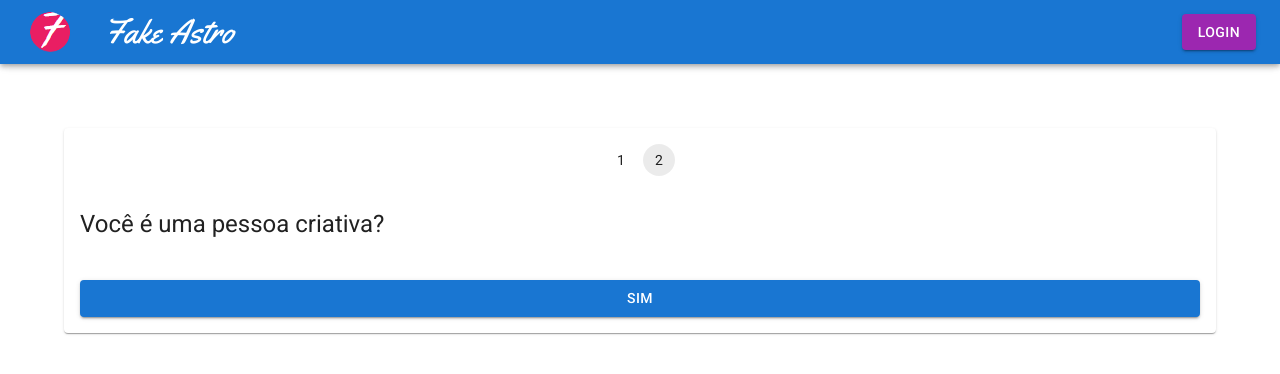
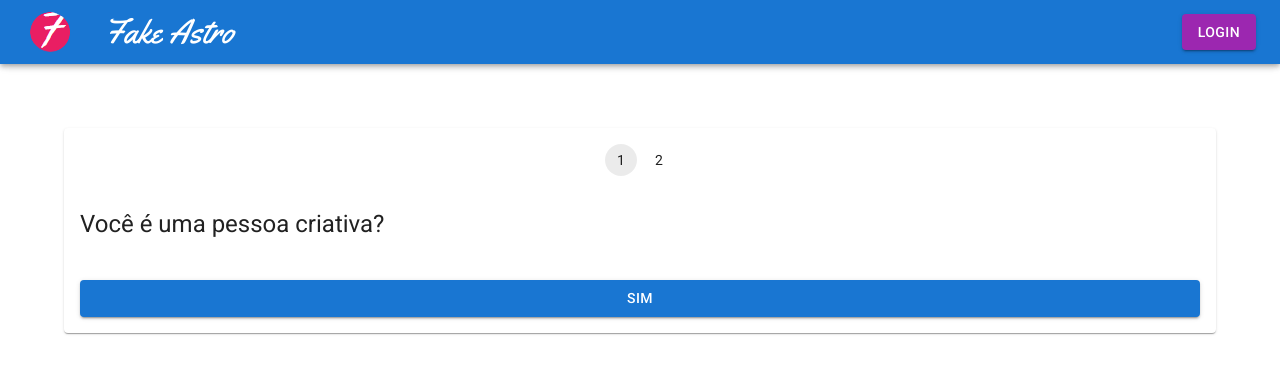
Before and after one commit to gabriel-moura2/fake-astro, a Next.js app: page /quiz/egoNeed in a window 1280 px wide. Both pictures are taken after a click on the button "INICIAR QUIZ". Shown: the top 374 px of the page. Built offline with nearby package versions, Linux system fonts and the light colour scheme.

Commit message:
Deletar scrolling da página principal

```diff
--- a/pages/index.jsx
+++ b/pages/index.jsx
@@ -10,7 +10,7 @@ export default function Home() {
 				<meta name="description" content="Generated by create next app" />
 			</Head>
 			<main>
-				<Box sx={{display: 'flex', flexWrap: 'wrap', justifyContent: 'space-around', alignItems: 'center', height: '100vh', backgroundSize: 'cover', backgroundRepeat: 'no-repeat', backgroundImage: 'url(background.jpg)'}}>
+				<Box sx={{display: 'flex', flexWrap: 'wrap', justifyContent: 'space-around', alignItems: 'center', height: '100vh', backgroundSize: 'cover', backgroundRepeat: 'no-repeat', backgroundImage: 'url(background.jpg)', overflow: 'hidden'}}>
 					<Box>
 						<AppTitle>
 							Take psychological <AppButtonLink value="quizzes" href="/quiz/egoNeed"/>
--- a/pages/quiz/egoNeed.jsx
+++ b/pages/quiz/egoNeed.jsx
@@ -1,18 +1,26 @@
-import { QuizContainer, QuizCaption, QuizQuestion, QuizTitle, QuizAnswers, QuizAnswer } from '/src/components/quiz'
+import { Container, Caption, Question, Questions, Title, Answers, Answer } from '/src/components/quiz'
 
 const egoNeed = props => {
 	return (
-		<QuizContainer>
-			<QuizCaption image="../ego.png">
+		<Container>
+			<Caption image="../ego.png">
 				Como você expressa seu ego e como pode evoluir para seu verdadeiro eu
-			</QuizCaption>
-			<QuizQuestion key="1">
-				<QuizTitle>Você é uma pessoa criativa?</QuizTitle>
-				<QuizAnswers>
-					<QuizAnswer key="1" point={[]}>Sim</QuizAnswer>
-				</QuizAnswers>
-			</QuizQuestion>
-		</QuizContainer>
+			</Caption>
+			<Questions>
+				<Question key="1">
+					<Title>Você é uma pessoa criativa?</Title>
+					<Answers>
+						<Answer key="1" point={[]}>Sim</Answer>
+					</Answers>
+				</Question>
+				<Question key="2">
+					<Title>Você é introspectivo?</Title>
+					<Answers>
+						<Answer key="1" point={[]}>Sim</Answer>
+					</Answers>
+				</Question>
+			</Questions>
+		</Container>
 	)
 }
 
--- a/src/components/quiz/QuizAnswer.jsx
+++ b/src/components/quiz/Answer.jsx
@@ -1,6 +1,6 @@
 import { useContext } from 'react';
 import { Button } from '@mui/material';
-import { pageContext } from './QuizContainer';
+import { pageContext } from './Questions';
 
 const QuizAnswer = props => {
 	const handleClick = useContext(pageContext);
--- a/src/components/quiz/QuizCaption.jsx
+++ b/src/components/quiz/Caption.jsx
@@ -1,6 +1,6 @@
 import { useContext } from 'react';
 import { CardMedia, CardContent, Typography, CardActions, Button } from '@mui/material';
-import { pageContext } from './QuizContainer';
+import { pageContext } from './Container';
 
 const QuizCaption = props => {
 	const handleClick = useContext(pageContext);
--- a/src/components/quiz/QuizContainer.jsx
+++ b/src/components/quiz/Container.jsx
@@ -4,31 +4,17 @@ import { Container, Card, CardContent, Stack, Pagination } from '@mui/material';
 export const pageContext = createContext(() => {})
 
 const QuizContainer = props => {
-	const [page, setPage] = useState(1);
+	const [page, setPage] = useState(0);
 
 	const handleClick = e => {
 		setPage(page + 1);
 	}
 
-	const pages = props.children
-
 	return (
 		<Container sx={{my: 5, mt: 16, maxWidth: 'md'}}>
 			<Card>
-				<CardContent>
-					<Stack>
-						<Pagination
-							count={pages.length}
-							sx={{mx: 'auto'}}
-							page={page}
-							onChange={(e, n) => setPage(n)}
-							hidePrevButton
-							hideNextButton
-						/>
-					</Stack>
-				</CardContent>
 				<pageContext.Provider value={handleClick}>
-					{pages[page-1]}
+					{props.children[page]}
 				</pageContext.Provider>
 			</Card>
 		</Container>
--- /dev/null
+++ b/src/components/quiz/Questions.jsx
@@ -0,0 +1,37 @@
+import { useState, createContext } from 'react';
+import { CardContent, Stack, Pagination } from '@mui/material';
+import { pageContext as ContentPageContext } from './Container';
+
+export const pageContext = createContext(() => {})
+
+const QuizContainer = props => {
+	const [page, setPage] = useState(1);
+
+	const handleClick = () => {
+		setPage(page + 1);
+	}
+
+	const pages = props.children
+
+	return (
+		<div>
+			<CardContent>
+				<Stack>
+					<Pagination
+						count={pages.length}
+						sx={{mx: 'auto'}}
+						page={page}
+						onChange={(e, n) => setPage(n)}
+						hidePrevButton
+						hideNextButton
+					/>
+				</Stack>
+			</CardContent>
+			<pageContext.Provider value={handleClick}>
+				{pages[page-1]}
+			</pageContext.Provider>
+		</div>
+	)
+}
+
+export default QuizContainer;
--- a/src/components/quiz/index.jsx
+++ b/src/components/quiz/index.jsx
@@ -1,8 +1,9 @@
-import QuizContainer from './QuizContainer'
-import QuizCaption from './QuizCaption'
-import QuizQuestion from './QuizQuestion'
-import QuizTitle from './QuizTitle'
-import QuizAnswers from './QuizAnswers'
-import QuizAnswer from './QuizAnswer'
+import QuizContainer from './Container'
+import QuizCaption from './Caption'
+import QuizQuestion from './Question'
+import QuizQuestions from './Questions'
+import QuizTitle from './Title'
+import QuizAnswers from './Answers'
+import QuizAnswer from './Answer'
 
-export { QuizContainer, QuizCaption, QuizQuestion, QuizTitle, QuizAnswers, QuizAnswer }
+export { QuizContainer as Container, QuizCaption as Caption, QuizQuestion as Question, QuizQuestions as Questions, QuizTitle as Title, QuizAnswers as Answers, QuizAnswer as Answer }
```
Also changed, not shown: src/components/quiz/Answers.jsx (renamed from src/components/quiz/QuizAnswers.jsx), src/components/quiz/Question.jsx (renamed from src/components/quiz/QuizQuestion.jsx), src/components/quiz/Title.jsx (renamed from src/components/quiz/QuizTitle.jsx).
